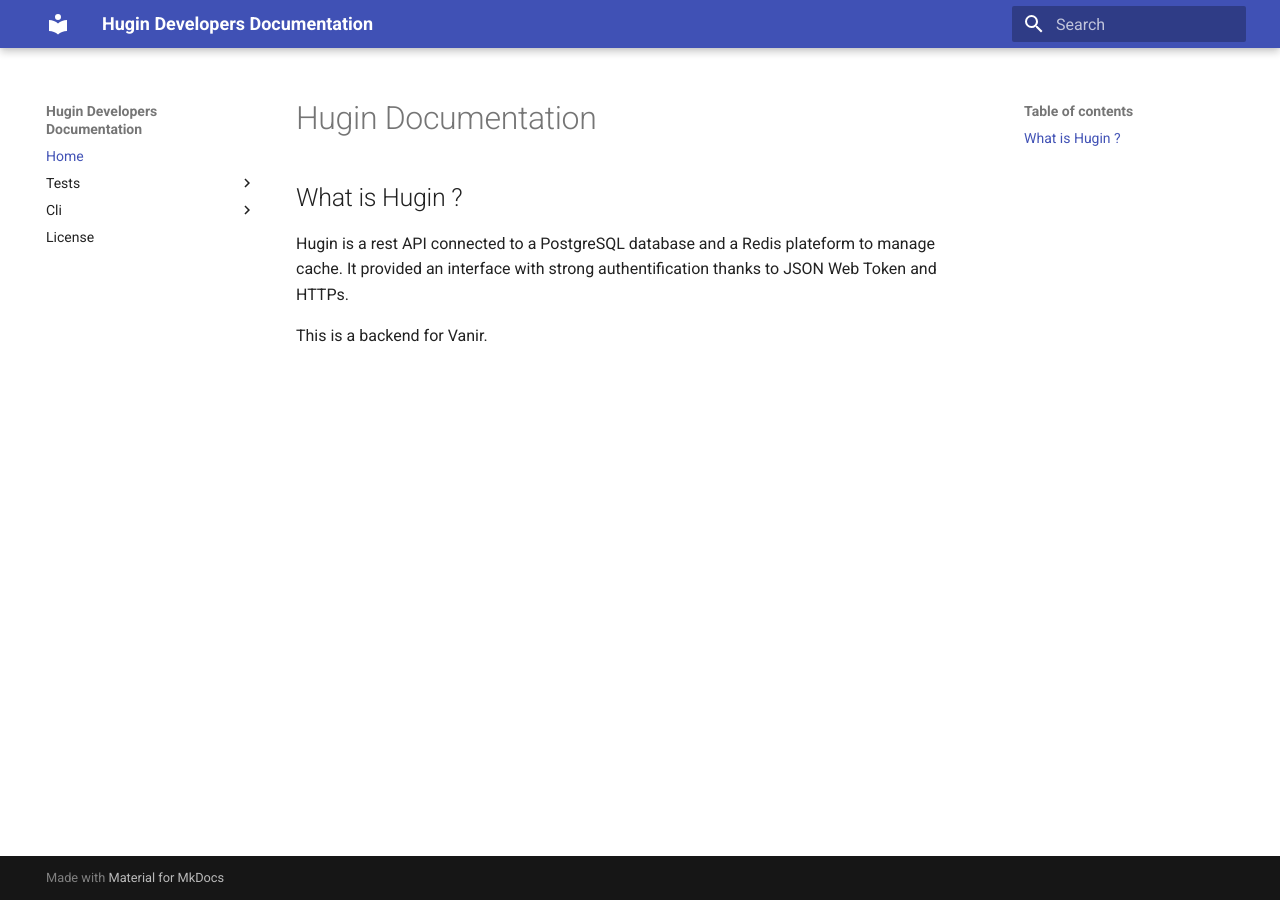
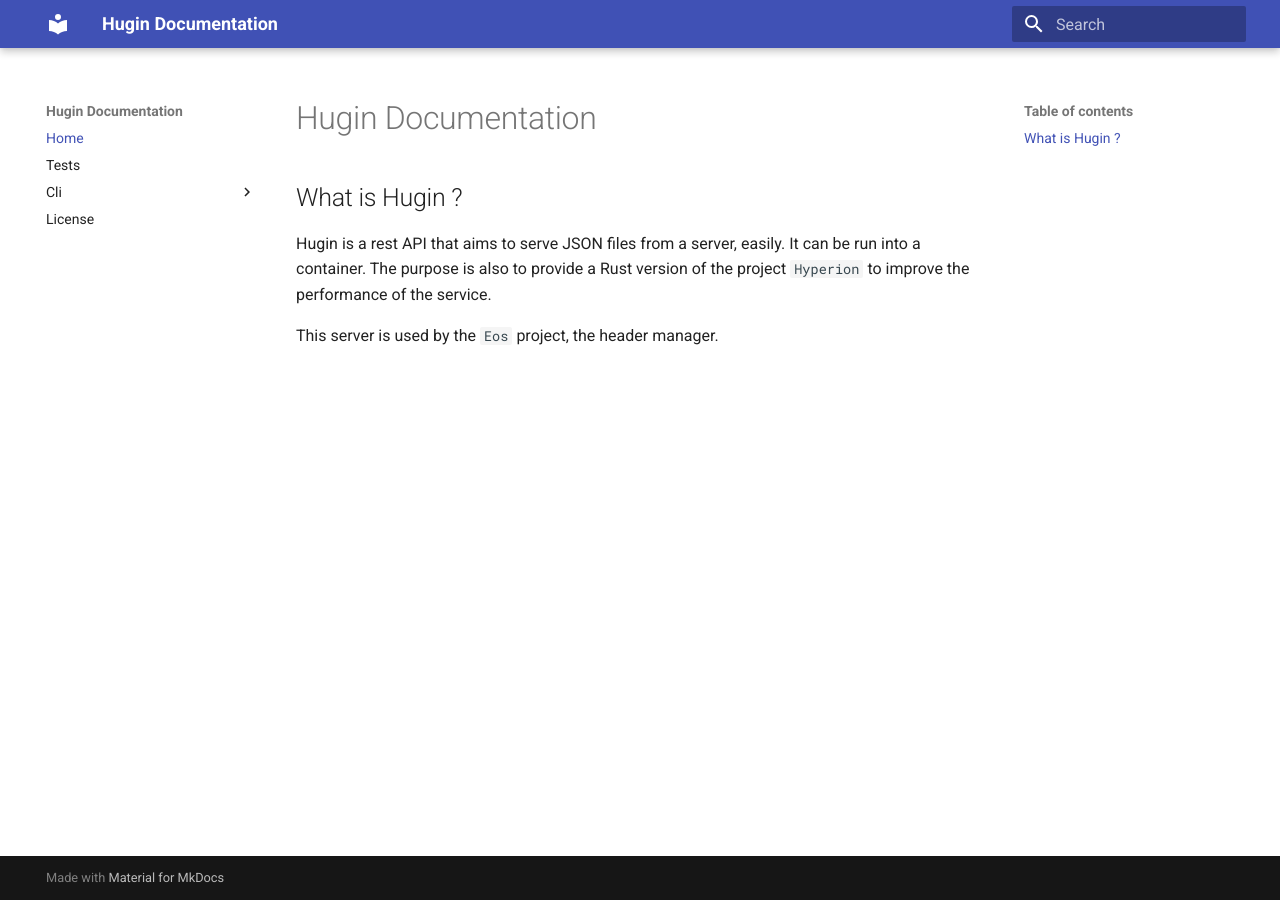
Before and after one commit to maiste/hugin, an MkDocs documentation site: the page built from docs/docs/index.md, in a window 1280 px wide. Built offline with MkDocs 1.6.1 and Material for MkDocs 9.7.7, drawn with Linux system fonts in a browser that asks for light colours.

Commit message:
docs: add dir part

```diff
--- a/docs/docs/index.md
+++ b/docs/docs/index.md
@@ -2,6 +2,9 @@
 
 ## What is Hugin ?
 
-Hugin is a rest API connected to a PostgreSQL database and a Redis plateform to manage cache. It provided an interface with strong authentification thanks to JSON Web Token and HTTPs.
+Hugin is a rest API that aims to serve JSON files from a server, easily.
+It can be run into a container. The purpose is also to provide a Rust
+version of the project `Hyperion` to improve the performance of the
+service.
 
-This is a backend for Vanir.
+This server is used by the `Eos` project, the header manager.
--- a/docs/mkdocs.yml
+++ b/docs/mkdocs.yml
@@ -1,13 +1,11 @@
-site_name: Hugin Developers Documentation
+site_name: Hugin Documentation
 
 theme:
   name: material
 
 nav:
   - 'Home': 'index.md'
-  - 'Tests':
-    - 'Integration': 'tests/integration.md'
-    - 'Unit': 'tests/unit.md'
+  - 'Tests': 'tests/unit.md'
   - 'Cli':
     - 'How to run': 'cli/app.md'
   - 'License': 'license.md'
```
Also changed, not shown: docs/docs/cli/app.md (+7 -1 lines), docs/docs/license.md (+1 -1 lines), 1 other file.
